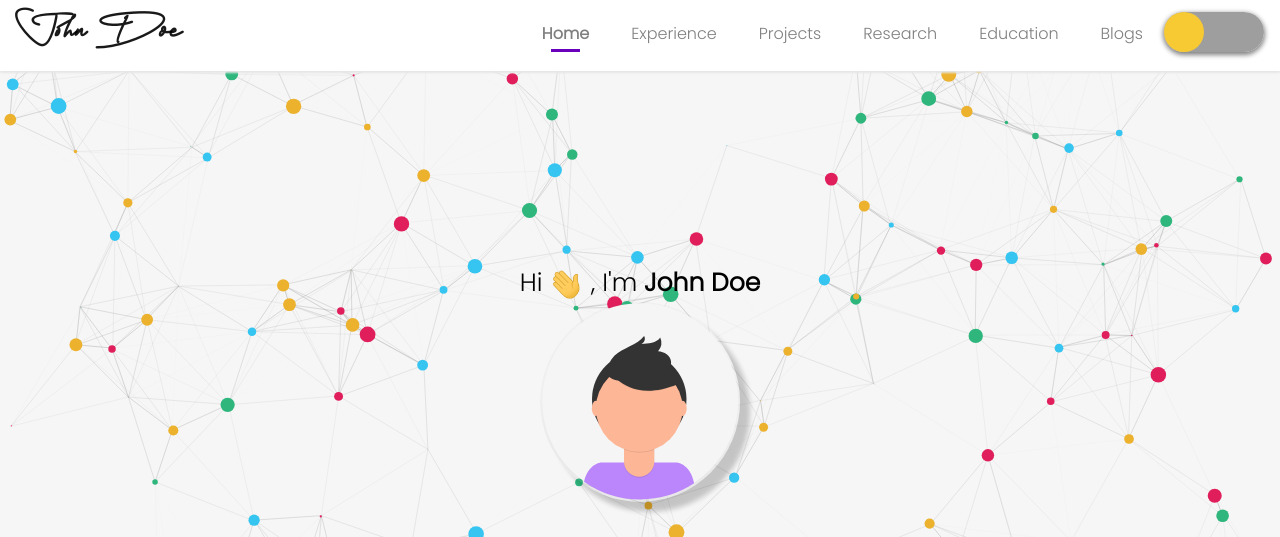
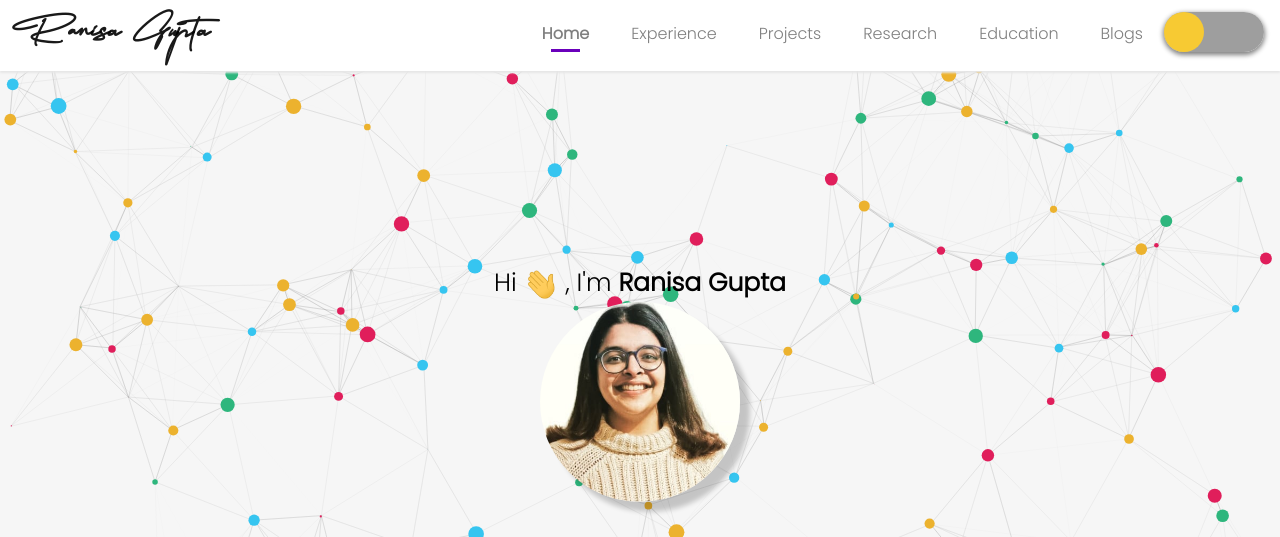
Before and after one commit to ranisa-gupta16/ranisa-gupta16.github.io, a plain HTML site: page index.html in a window 1280 px wide. Shown: the top 537 px of the page. Drawn offline with nearby package versions, Linux system fonts and the light colour scheme; grey boxes are pictures that could not be loaded; some icons are missing; files whose address does not match are found by name.

Commit message:
Improvements

```diff
--- a/assets/js/app.js
+++ b/assets/js/app.js
@@ -4,7 +4,7 @@
 
 let header = $(`
 <nav class="navbar navbar-expand-lg navbar-light fixed-top" id="navbar">
-<a class="navbar-brand" href="index.html">John Doe </a>
+<a class="navbar-brand" href="index.html">Ranisa Gupta </a>
 <div class="hamburger_wrapper navbar-toggler" type="button" data-toggle="collapse" data-target="#navbarSupportedContent" aria-controls="navbarSupportedContent" aria-expanded="false" aria-label="Toggle navigation">
 
   <div id="js-hamburger" class="hamburger">
--- a/index.html
+++ b/index.html
@@ -2,7 +2,7 @@
 <html lang="en">
 
 <head>
-    <title>John Doe | Home</title>
+    <title>RANISA GUPTA</title>
     <meta charset="UTF-8">
     <meta name="viewport" content="width=device-width, initial-scale=1.0">
     <meta name="keywords" content="free portfolio template,portfolio template, portfolio website template, open source, open sourcing, contributing to open source" />
@@ -11,8 +11,7 @@
     <meta name="robots" content="index,follow" />
     <meta name="Googlebot" content="index,follow" />
     <meta name="AdsBot-Google" content="index,follow" />
-    <meta property="og:site_name" content="https://portfolio.smaranjitghose.codes/">
-    <meta property="og:title" content="John Doe | Home">
+    <meta property="og:title" content="Ranisa Gupta">
     <meta property="og:description" content="This project serves free and beautiful portfolio template for everyone. Anyone can showcase their work including moocs, education, projects, experience,etc. to the world.">
     <meta property="og:type" content="website">
     <meta property="og:url" content="https://portfolio.smaranjitghose.codes/">
@@ -40,7 +39,10 @@
     <script async src="https://www.googletagmanager.com/gtag/js?id=G-M11CMZ12Q"></script>
     <script>
         window.dataLayer = window.dataLayer || [];
-        function gtag(){dataLayer.push(arguments);}
+
+        function gtag() {
+            dataLayer.push(arguments);
+        }
         gtag('js', new Date());
 
         gtag('config', 'G-M11CMZ12Q');
@@ -67,10 +69,10 @@
     </div>
     <center>
         <!-- Home Section -->
-        <div class="text col-sm-6" style="margin-top: 140px;">Hi <span class="wave"><img src="assets/images/Hand.gif" width="35px"></span>&nbsp;, I'm <span class="header">John Doe</span>
+        <div class="text col-sm-6" style="margin-top: 140px;">Hi <span class="wave"><img src="assets/images/Hand.gif" width="35px"></span>&nbsp;, I'm <span class="header">Ranisa Gupta</span>
             <div class="center">
                 <div>
-                    <img src="assets/images/dp_male.svg" alt="" class="rounded-circle" height="200" width="200">
+                    <img src="assets/images/ranisaprofile.jpg" alt="" class="rounded-circle" height="200" width="200">
                 </div>
                 <br/>
                 <span style="display: inline;">I am into <span class="animated-text"
```
Also changed, not shown: assets/images/ranisaprofile.jpg (added).
